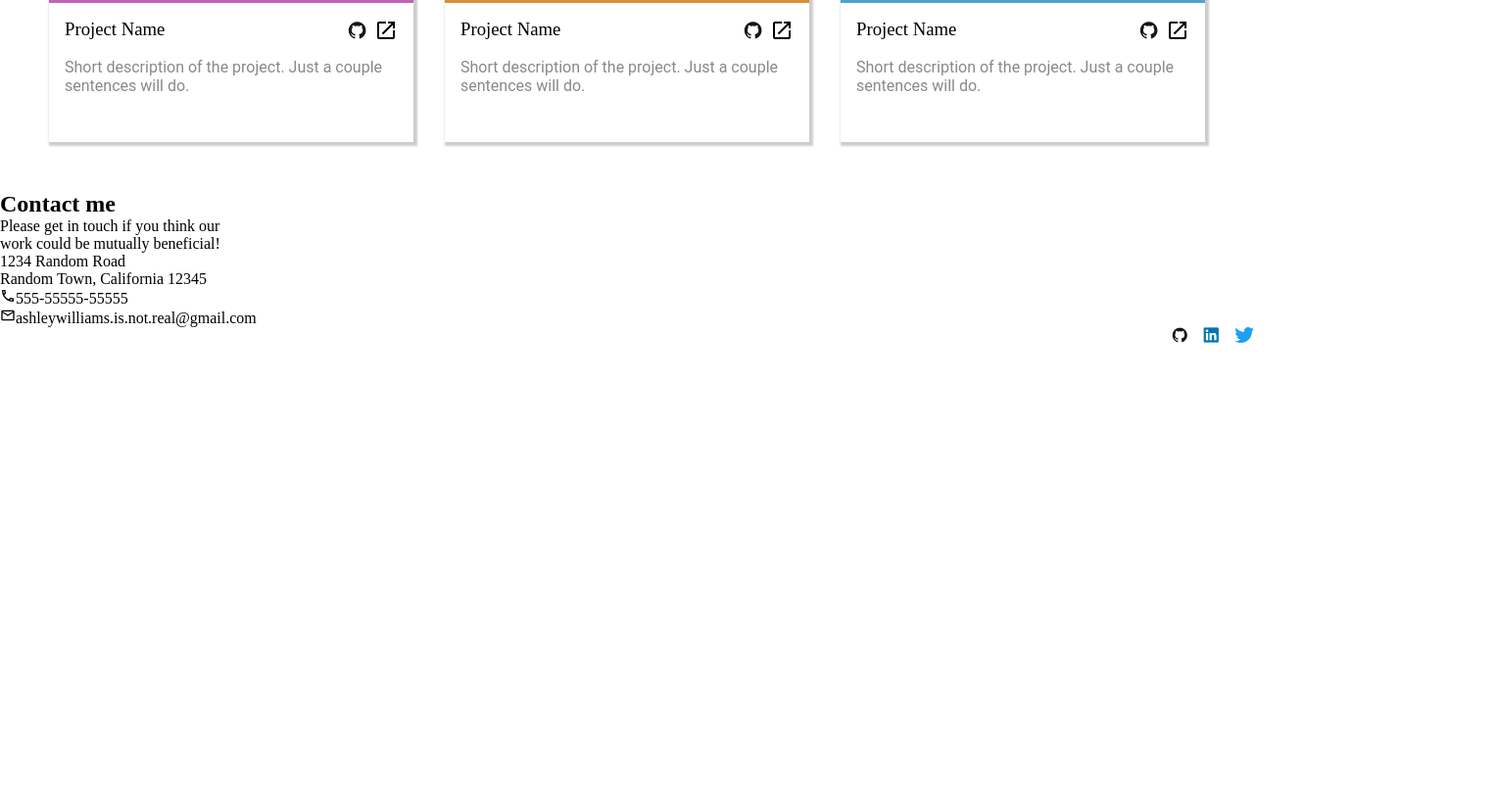
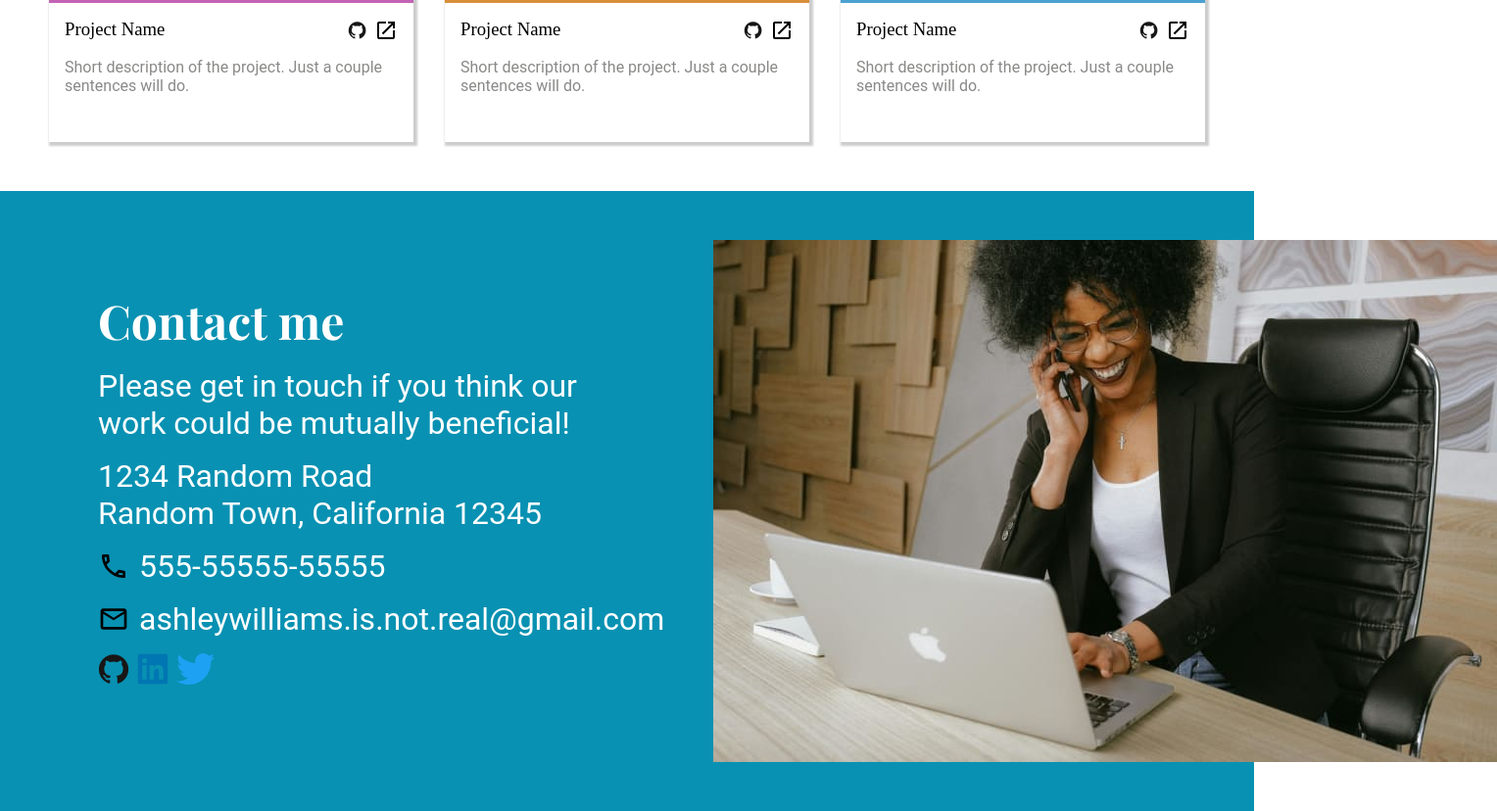
Before and after one commit to Marlonilao/Project-Homepage, a plain HTML site: page index.html in a window 1280 px wide. Shown: the part 1368-2196 px from the top of the page at 98% size, 1528 px wide, since content can reach past the window. Before the commit the page ends 1718 px from the top, so only its background shows below. Drawn offline with nearby package versions, Linux system fonts and the light colour scheme; a web font is replaced by a local one.

Commit message:
footer done

```diff
--- a/index.html
+++ b/index.html
@@ -193,20 +193,12 @@
           Random Town, California 12345
         </p>
         <p>
-          <img
-            src="assets/phone-outline.svg"
-            alt="phone-icon"
-            width="16px"
-            height="16px"
-          />555-55555-55555
+          <img src="assets/phone-outline.svg" alt="phone-icon" />
+          555-55555-55555
         </p>
         <p>
-          <img
-            src="assets/email-outline.svg"
-            alt="email-icon"
-            width="16px"
-            height="16px"
-          />ashleywilliams.is.not.real@gmail.com
+          <img src="assets/email-outline.svg" alt="email-icon" />
+          ashleywilliams.is.not.real@gmail.com
         </p>
         <div class="icon-container">
           <i class="devicon-github-original colored"></i>
@@ -214,7 +206,20 @@
           <i class="devicon-twitter-original colored"></i>
         </div>
       </div>
-      <div class="another-img-container"></div>
+      <img
+        srcset="
+          assets/contactPhoto.jpg        800w,
+          assets/contactPhoto-tablet.jpg 596w,
+          assets/contactPhoto-mobile.jpg 480w
+        "
+        sizes="
+        (min-width: 769px) 800px,
+        (min-width: 481px) 596px,
+        (max-width: 480px) 480px
+        "
+        src="assets/contactPhoto-mobile.jpg"
+        alt=""
+      />
     </footer>
   </body>
 </html>
--- a/styles.css
+++ b/styles.css
@@ -76,7 +76,7 @@ main > h2 {
   font-weight: 100;
 }
 
-.icon-container {
+header .icon-container {
   display: flex;
   gap: 16px;
   justify-content: flex-end;
@@ -176,3 +176,38 @@ main {
   padding: 0 1rem 3rem;
   color: #8a8988;
 }
+
+footer {
+  background-color: #0891b2;
+  color: #ffffff;
+  display: flex;
+  padding: 50px;
+}
+
+footer > * {
+  flex: 1;
+}
+
+.contact-container {
+  font-family: "Roboto", sans-serif;
+  font-size: 2rem;
+  display: flex;
+  flex-direction: column;
+  gap: 1rem;
+  padding: 50px;
+}
+
+.contact-container h2 {
+  font-family: "Playfair Display", serif;
+}
+
+.contact-container > p > img {
+  width: 2rem;
+  height: 2rem;
+  margin-right: 10px;
+}
+
+p:has(img) {
+  display: flex;
+  align-items: center;
+}
```
Also changed, not shown: assets/contactPhoto-mobile.jpg (added), assets/contactPhoto-tablet.jpg (added), assets/contactPhoto.jpg (added), 1 other file.
